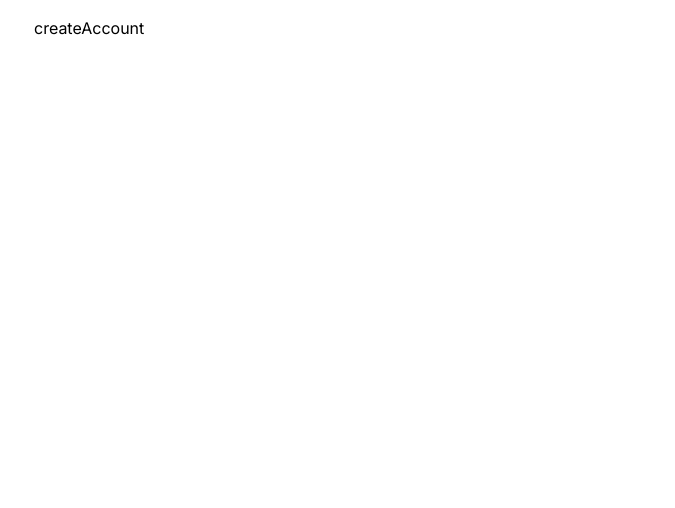
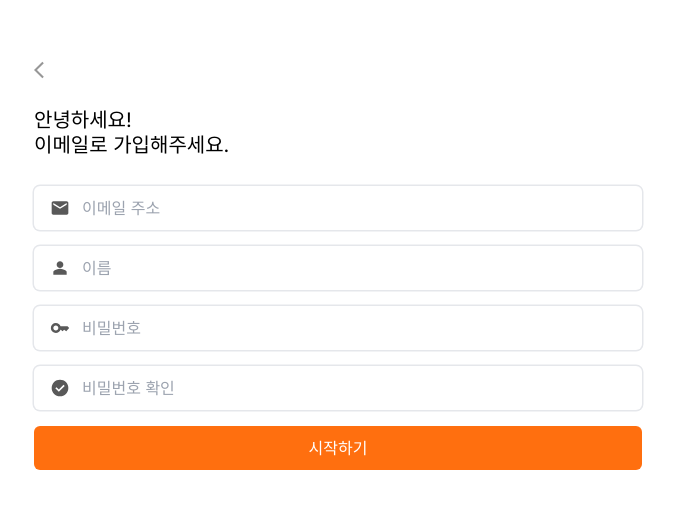
Before and after one commit to kwons0/carrot-market-clone, a Next.js app: page /create-account in a window 1280 px wide. Shown: the top 508 px of the page, without its empty margins (302-977 px from the left). Built offline with nearby package versions, Linux system fonts and the light colour scheme.

Commit message:
add create-account page

```diff
--- /dev/null
+++ b/app/create-account/actions.ts
@@ -0,0 +1,97 @@
+"use server"
+
+import {z} from 'zod';
+import db from "@/lib/db";
+import bcrypt from "bcrypt"
+import { redirect } from "next/navigation";
+import getSession from '@/lib/session';
+import * as C from '@/lib/constants';
+
+const checkPassword = (
+    { password, confirm_password }
+    : { password: string, confirm_password: string }
+) => password === confirm_password
+
+const formSchema = z.object({
+    username: z
+        .string({
+            invalid_type_error: "이름은 문자로 이루어져야 합니다.",
+            required_error: "이름을 입력해주세요."
+        })
+        .toLowerCase().trim()
+        .min(C.USERNAME_MIN_LENGTH, C.USERNAME_MIN_LENGTH_ERROR)
+    ,
+    email: z
+        .string().email().toLowerCase()
+        .regex(C.EMAIL_REGAX, "이메일 주소를 정확하게 입력해주세요.")
+    ,
+    password: z
+        .string()
+        .min(C.PASSWORD_MIN_LENGTH, C.PASSWORD_MIN_LENGTH_ERROR)
+        .refine(C.CHECK_PASSWORD,"비밀번호는 적어도 하나의 숫자를 포함해야 합니다.")
+    ,
+    confirm_password: z.string().min(C.PASSWORD_MIN_LENGTH, C.PASSWORD_MIN_LENGTH_ERROR)
+    ,
+}).superRefine( async({username}, ctx) => {
+    const user = await db.user.findUnique({
+        where: { username },
+        select: { id: true },
+    });
+    if( user ){
+        ctx.addIssue({
+            code: "custom",
+            message: "이미 사용중인 닉네임입니다.",
+            path: ['username'],
+            fatal: true,
+        })
+    };
+    return z.NEVER;
+}).superRefine( async({email}, ctx) => {
+    const user = await db.user.findUnique({
+        where: { email },
+        select: { id: true },
+    });
+    if( user ){
+        ctx.addIssue({
+            code: "custom",
+            message: "이미 사용중인 이메일입니다.",
+            path: ['email'],
+            fatal: true,
+        })
+    };
+    return z.NEVER;
+}).refine( checkPassword, {
+    message: "비밀번호를 다시 확인해주세요.",
+    path: ["confirm_password"]
+})
+
+export async function createAccount(prevState: unknown, formData: FormData){
+    const data = {
+        username: formData.get('username'),
+        email: formData.get('email'),
+        password: formData.get('password'),
+        confirm_password: formData.get('confirm_password'),
+    }
+    const result = await formSchema.spa(data);
+    if( !result.success ){
+        return result.error.flatten();
+    } else {
+        const hashedPassword = await bcrypt.hash(result.data.password, 12)
+        const user = await db.user.create({
+            data: {
+                username: result.data.username,
+                email: result.data.email,
+                password: hashedPassword
+            },
+            select: {
+                id: true
+            }
+        })
+
+        const session = await getSession();
+        session.id = user.id;
+        await session.save();
+        redirect("/profile")
+    }
+
+}
--- a/app/create-account/page.tsx
+++ b/app/create-account/page.tsx
@@ -1,7 +1,34 @@
+"use client"
+
+import { createAccount } from "./actions";
+import Input from "@/components/input";
+import Button from "@/components/button";
+import { useFormState } from "react-dom";
+import { EMAIL_ICON, USER_ICON, PASSWORD_ICON, BACK_ICON, CONFIRM_PASSWORD_ICON } from "@/components/svg";
+import Link from "next/link";
+
 export default function CreateAccount(){
-    return(
-        <div>
-            createAccount
-        </div>
-    )
+  const [state, trigger] = useFormState(createAccount, null)
+
+  return(
+    <div className="flex flex-col gap-2 py-11">
+      <Link href="/"><BACK_ICON classname="size-5 mb-5"/></Link>
+      <h2 className="leading-tight text-xl mb-5">안녕하세요!<br/>이메일로 가입해주세요.</h2>
+      <form className="flex flex-col gap-4" action={trigger}>
+        <Input name='email' type="email" placeholder="이메일 주소" required icon={EMAIL_ICON}
+          errors={state?.fieldErrors.email}
+        />
+        <Input name='username' type="text" placeholder="이름" required icon={USER_ICON}
+          errors={state?.fieldErrors.username}
+        />
+        <Input name='password' type="password" placeholder="비밀번호" required icon={PASSWORD_ICON}
+          errors={state?.fieldErrors.password}
+        />
+        <Input name='confirm_password' type="password" placeholder="비밀번호 확인" required icon={CONFIRM_PASSWORD_ICON}
+          errors={state?.fieldErrors.confirm_password}
+        />
+        <Button text="시작하기"/>
+      </form>
+    </div>
+  )
 }
--- a/app/log-in/actions.ts
+++ b/app/log-in/actions.ts
@@ -1,6 +1,6 @@
 "use server"
 
-import { CHECK_PASSWORD, EMAIL_REGAX } from "@/components/constants";
+import * as C from '@/lib/constants';
 import db from "@/lib/db";
 import getSession from "@/lib/session";
 import bcrypt from "bcrypt"
@@ -18,14 +18,14 @@ const checkEmailExists = async(email: string) => {
 const formSchema = z.object({
     email: z
         .string().email().toLowerCase()
-        .regex(EMAIL_REGAX, "이메일 주소를 정확하게 입력해주세요.")
+        .regex(C.EMAIL_REGAX, "이메일 주소를 정확하게 입력해주세요.")
         .refine( checkEmailExists, "존재하지 않는 이메일입니다."),
     username: z
-        .string().min(5, "이름을 5자 이상 입력해주세요."),
+        .string().min(C.USERNAME_MIN_LENGTH, C.USERNAME_MIN_LENGTH_ERROR),
     password: z
         .string()
-        .min(10, "비밀번호를 10자 이상 입력해주세요.")
-        .refine( CHECK_PASSWORD,"비밀번호는 적어도 하나의 숫자를 포함해야 합니다."),
+        .min(C.PASSWORD_MIN_LENGTH, C.PASSWORD_MIN_LENGTH_ERROR)
+        .refine( C.CHECK_PASSWORD, "비밀번호는 적어도 하나의 숫자를 포함해야 합니다."),
 })
 
 export async function login( prevState: any, formData: FormData){
--- a/app/log-in/page.tsx
+++ b/app/log-in/page.tsx
@@ -4,7 +4,8 @@ import Input from "@/components/input";
 import Button from "@/components/button";
 import { useFormState } from "react-dom";
 import { login } from "./actions";
-import { EMAIL_ICON, USER_ICON, PASSWORD_ICON } from "@/components/svg";
+import { EMAIL_ICON, USER_ICON, PASSWORD_ICON, BACK_ICON } from "@/components/svg";
+import Link from "next/link";
 
 export default function Login() {
 
@@ -12,15 +13,15 @@ export default function Login() {
 
   return (
     <div className="flex flex-col gap-2 py-11">
+      <Link href="/"><BACK_ICON classname="size-5 mb-5"/></Link>
       <h2 className="leading-tight text-xl mb-5">안녕하세요!<br/>이메일로 로그인해주세요.</h2>
       <form className="flex flex-col gap-4" action={trigger}>
         <Input name='email' type="email" placeholder="이메일 주소" required icon={EMAIL_ICON}
           errors={state?.fieldErrors.email}/>
         <Input name='username' type="text" placeholder="이름" required icon={USER_ICON}
           errors={state?.fieldErrors.username}/>
-        <Input name='password' type="password" placeholder="비밀번호" required
-          errors={state?.fieldErrors.password}
-          icon={PASSWORD_ICON}/>
+        <Input name='password' type="password" placeholder="비밀번호" required icon={PASSWORD_ICON}
+          errors={state?.fieldErrors.password}/>
         <Button text="로그인"/>
       </form>
     </div>
--- a/components/button.tsx
+++ b/components/button.tsx
@@ -15,6 +15,6 @@ export default function Button({text}: ButtonProps){
                 h-11  w-[100%] block rounded-md
                 ${pending ? 'bg-gray-300 text-gray-400 ' : 'bg-[--main] text-white '}
             `}
-        >{pending? 'Loading...' : text}</button>
+        >{pending? '로딩 중...' : text}</button>
     )
 }
--- a/components/constants.ts
+++ /dev/null
@@ -1,6 +0,0 @@
-export const EMAIL_REGAX = new RegExp(
-    /^[a-zA-Z0-9]+@[a-zA-Z0-9]+.[a-zA-Z0-9]+$/
-)
-export function CHECK_PASSWORD( password: string ){
-    return /\d/.test(password)
-}
--- a/components/svg.tsx
+++ b/components/svg.tsx
@@ -1,14 +1,18 @@
 import React from "react";
 
-interface LogoProps {
+interface SvgProps {
 	classname: string;
 }
-export const LOGO = ({ classname }: LogoProps) => (
+export const LOGO = ({ classname }: SvgProps) => (
 	<svg className={classname} viewBox="0 0 187.405 320.51" fill="none" xmlns="http://www.w3.org/2000/svg">
 		<path fill="#FF6F0F" d="M93.703 118.255C41.959 118.255 0 159.28 0 211.075 0 282.64 93.967 320.61 93.703 320.509c-.254.102 93.702-37.868 93.702-109.434 0-51.764-41.959-92.82-93.702-92.82zm0 130.404a35.484 35.484 0 1 1 35.504-35.483 35.463 35.463 0 0 1-35.504 35.544z"/>
 		<path fill="#00A05B" d="M114.794 0C92.93 0 77.696 15.286 75.31 33.332c-29.16-8.049-51.997 14.108-51.997 38.467 0 18.646 12.82 33.718 29.901 38.61 13.784 3.938 38.6 1.005 38.6 1.005-.132-6.029 5.42-12.647 13.986-18.676 24.36-17.122 43.4-25.201 46.334-48.556C155.21 19.742 137.073 0 114.794 0Z"/>
 	</svg>
 );
+
+export const BACK_ICON = ({ classname }: SvgProps) => (
+	<svg className={classname} fill="#979797" xmlns="http://www.w3.org/2000/svg" viewBox="0 -960 960 960"><path d="M400-80 0-480l400-400 71 71-329 329 329 329-71 71Z"/></svg>
+)
 
 export const EMAIL_ICON = (
 	<path d="M160-160q-33 0-56.5-23.5T80-240v-480q0-33 23.5-56.5T160-800h640q33 0 56.5 23.5T880-720v480q0 33-23.5 56.5T800-160H160Zm320-280 320-200v-80L480-520 160-720v80l320 200Z"/>
@@ -20,3 +24,6 @@ export const USER_ICON = (
 export const PASSWORD_ICON = (
 	<path d="M280-360q50 0 85-35t35-85q0-50-35-85t-85-35q-50 0-85 35t-35 85q0 50 35 85t85 35Zm0 120q-100 0-170-70T40-480q0-100 70-170t170-70q81 0 141.5 46T506-560h335l79 79-140 160-100-79-80 80-80-80h-14q-25 72-87 116t-139 44Z"/>
 )
+export const CONFIRM_PASSWORD_ICON = (
+	<path d="m424-296 282-282-56-56-226 226-114-114-56 56 170 170Zm56 216q-83 0-156-31.5T197-197q-54-54-85.5-127T80-480q0-83 31.5-156T197-763q54-54 127-85.5T480-880q83 0 156 31.5T763-763q54 54 85.5 127T880-480q0 83-31.5 156T763-197q-54 54-127 85.5T480-80Z"/>
+)
--- /dev/null
+++ b/lib/constants.ts
@@ -0,0 +1,12 @@
+export const EMAIL_REGAX = new RegExp(
+    /^[a-zA-Z0-9]+@[a-zA-Z0-9]+.[a-zA-Z0-9]+$/
+)
+export function CHECK_PASSWORD( password: string ){
+    return /\d/.test(password)
+}
+
+export const PASSWORD_MIN_LENGTH = 10;
+export const PASSWORD_MIN_LENGTH_ERROR = `비밀번호를 ${PASSWORD_MIN_LENGTH}자 이상 입력해주세요.`;
+
+export const USERNAME_MIN_LENGTH = 5;
+export const USERNAME_MIN_LENGTH_ERROR = `이름을 ${USERNAME_MIN_LENGTH}자 이상 입력해주세요.`;
```
Also changed, not shown: 2 other files (tests, documents, lock files or other folders).
